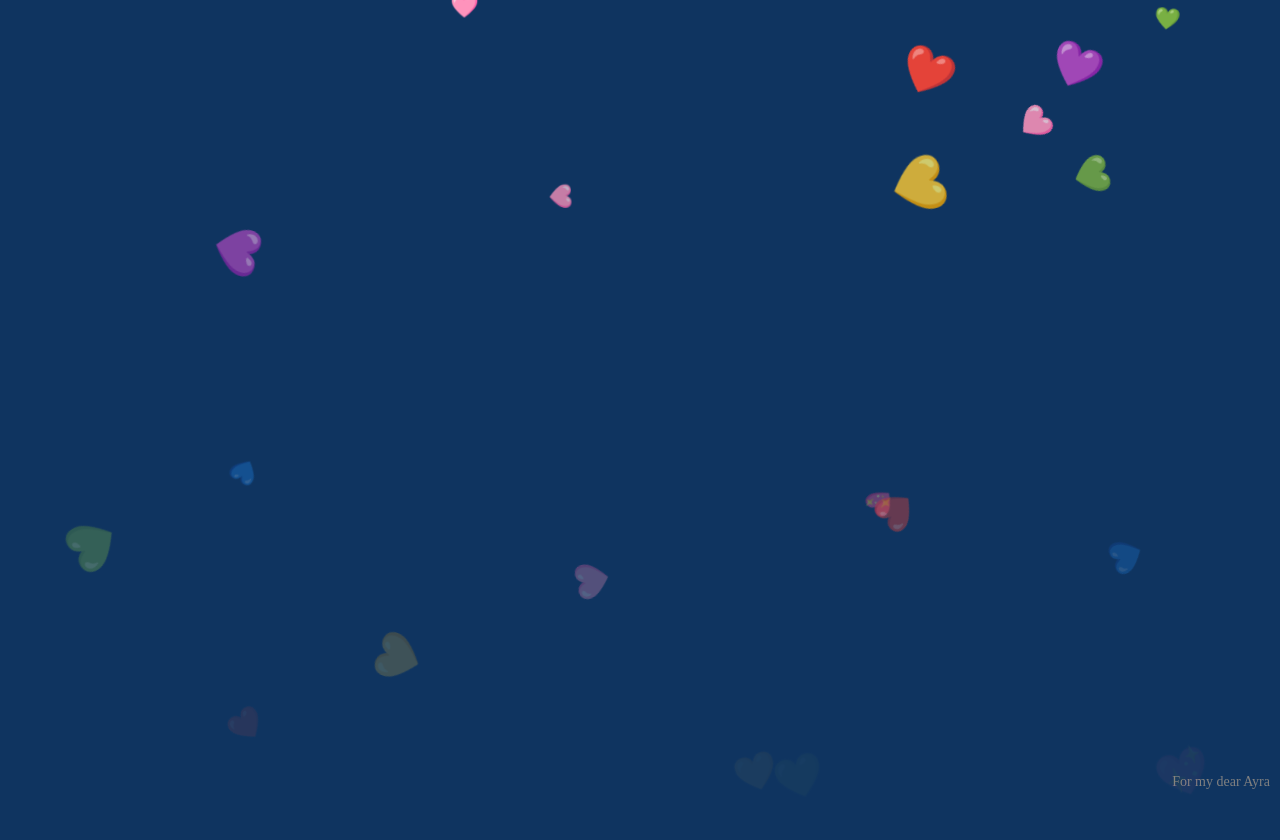
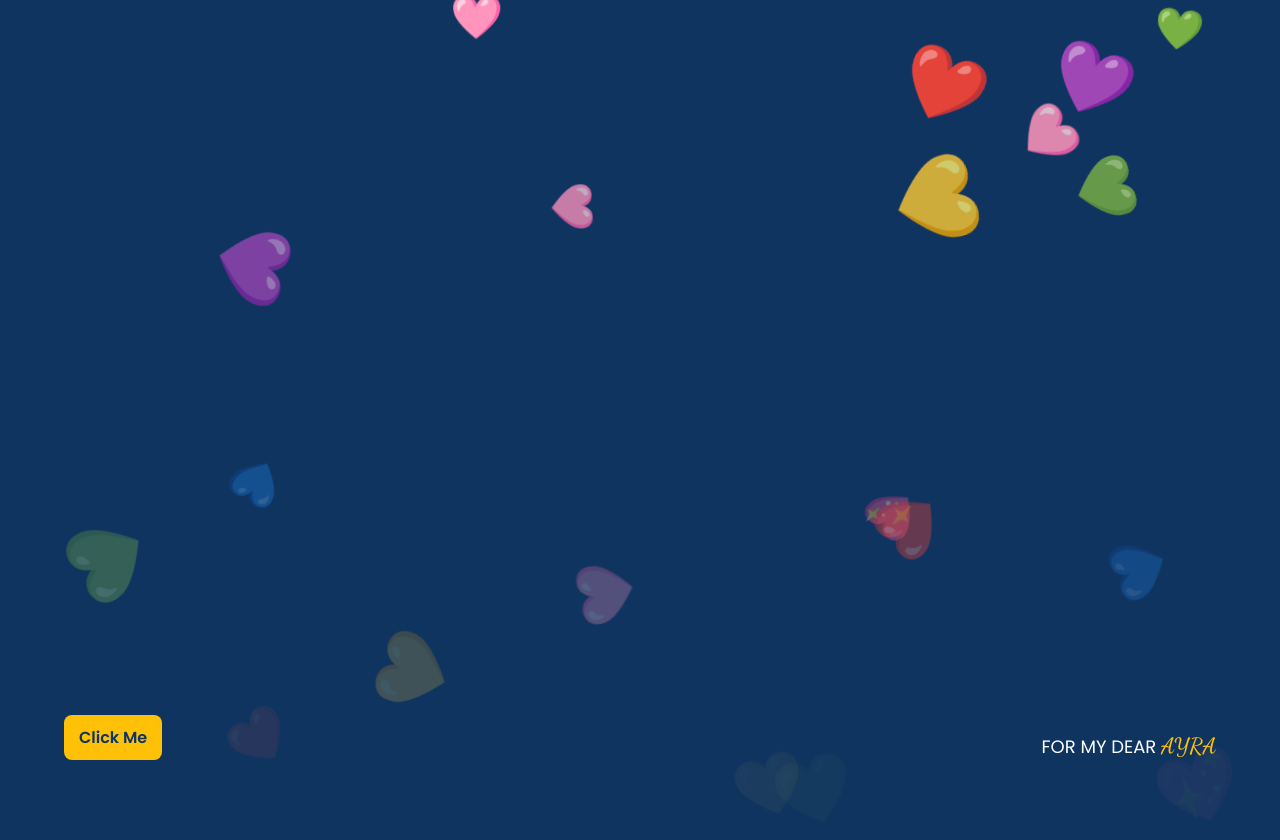
Before and after one commit to Suryanshgith/Heart-, a plain HTML site: page index.html in a window 1280 px wide. Before the commit the page ends 807 px from the top, so only its background shows below. Drawn offline with Linux system fonts and the light colour scheme.

Commit message:
Update index.html

```diff
--- a/index.html
+++ b/index.html
@@ -4,39 +4,140 @@
   <meta charset="UTF-8">
   <meta name="viewport" content="width=device-width, initial-scale=1.0">
   <title>Falling Hearts</title>
-  <link rel="stylesheet" href="styles.css"> <!-- Move your CSS to an external file -->
+
+  <!-- Google Fonts -->
+  <link href="https://fonts.googleapis.com/css2?family=Dancing+Script:wght@600&family=Poppins:wght@400;600&display=swap" rel="stylesheet">
+
   <style>
-    /* Temporary inline styles for demo purposes */
+    /* Ensure full screen without scrolling */
+    * {
+      margin: 0;
+      padding: 0;
+      box-sizing: border-box;
+    }
+
     body {
-      margin: 0;
-      overflow: hidden;
+      overflow: hidden; /* Prevent scrolling */
       background: #0F3460;
       height: 100vh;
+      width: 100vw;
+      display: flex;
+      justify-content: center;
+      align-items: center;
+      position: relative;
     }
+
+    /* Falling hearts */
     .heart {
       position: absolute;
       top: -10px;
-      font-size: 48px;
+      font-size: 5vw; /* Scales with screen size */
       animation: fall linear infinite;
     }
+
     @keyframes fall {
       to {
         transform: translateY(100vh) rotate(360deg);
         opacity: 0;
       }
     }
+
+    /* Dedication text */
+    .dedication {
+      position: absolute;
+      bottom: 5%;
+      right: 5%;
+      font-size: min(5vw, 18px); /* Adjusts to fit */
+      color: white;
+      font-family: "Poppins", sans-serif;
+      text-align: right;
+      white-space: nowrap; /* Prevents text wrapping */
+    }
+
+    .dedication span {
+      font-family: "Dancing Script", cursive;
+      font-size: min(6vw, 22px);
+      font-weight: bold;
+      color: #FFC107; /* Gold */
+    }
+
+    /* Floating button */
+    .menu-button {
+      position: absolute;
+      bottom: 5%;
+      left: 5%;
+      background: #FFC107;
+      color: #0F3460;
+      font-size: 16px;
+      font-weight: bold;
+      border: none;
+      padding: 10px 15px;
+      border-radius: 8px;
+      cursor: pointer;
+      font-family: "Poppins", sans-serif;
+      transition: 0.3s;
+    }
+
+    .menu-button:hover {
+      background: #e0a800;
+    }
+
+    /* Pop-up menu */
+    .popup-menu {
+      position: absolute;
+      bottom: 12%;
+      left: 5%;
+      background: white;
+      padding: 10px;
+      border-radius: 8px;
+      box-shadow: 0 4px 8px rgba(0, 0, 0, 0.2);
+      display: none;
+      flex-direction: column;
+    }
+
+    .popup-menu a {
+      text-decoration: none;
+      color: #0F3460;
+      font-weight: bold;
+      font-family: "Poppins", sans-serif;
+      padding: 5px 0;
+    }
+
+    .popup-menu a:hover {
+      color: #FFC107;
+    }
   </style>
 </head>
 <body>
-    <div style="position: fixed; bottom: 10px; right: 10px; font-size: 14px; color: gray;">
-        For my dear Ayra
-    </div>
+  <!-- Dedication Message -->
+  <div class="dedication">
+    FOR MY DEAR <span>AYRA</span>
+  </div>
+
+  <!-- Floating Button -->
+  <button class="menu-button" onclick="toggleMenu()">Click Me</button>
+
+  <!-- Pop-up Menu -->
+  <div class="popup-menu" id="popupMenu">
+    <a href="https://www.katysdaisies.com/share/QVlSQXxTdXJ5YW5zaHxCZWF1dGlmdWwgYm91cXVldCB0byB0aGUgbW9zdCBjaGFybWluZyBmbG93ZXJ8VGVhcnkgRXllczogTGlnaHQgSW4gWW91ciBMaWZlfDQ0/?whatsapp=1">For my baby</a>
+    <a href="
+hearty.html" target="_blank">For my Ayruu</a>
+  </div>
+
   <script>
-    // Configuration constants
+    function toggleMenu() {
+      let menu = document.getElementById("popupMenu");
+      if (menu.style.display === "flex") {
+        menu.style.display = "none";
+      } else {
+        menu.style.display = "flex";
+      }
+    }
+
     const HEART_INTERVAL = 250;
     const HEART_LIFETIME = 5000;
-    const MIN_FONT_SIZE = 20;
-    const MAX_FONT_SIZE = 50;
+    const MIN_FONT_SIZE = 3;
+    const MAX_FONT_SIZE = 6;
     const MIN_ANIM_DURATION = 2;
     const MAX_ANIM_DURATION = 5;
     const heartSymbols = ["❤️", "💖", "💜", "💙", "💛", "💚", "🩷"];
@@ -51,7 +152,7 @@
 
       Object.assign(heart.style, {
         left: Math.random() * 100 + "vw",
-        fontSize: fontSize + "px",
+        fontSize: fontSize + "vw",
         animationDuration: animationDuration + "s"
       });
 
```
